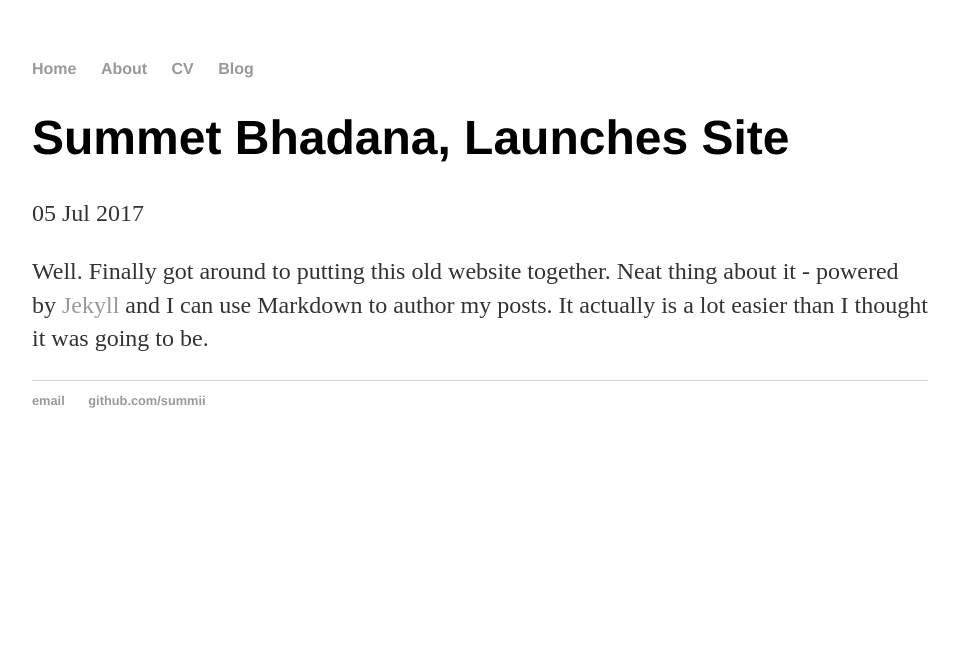
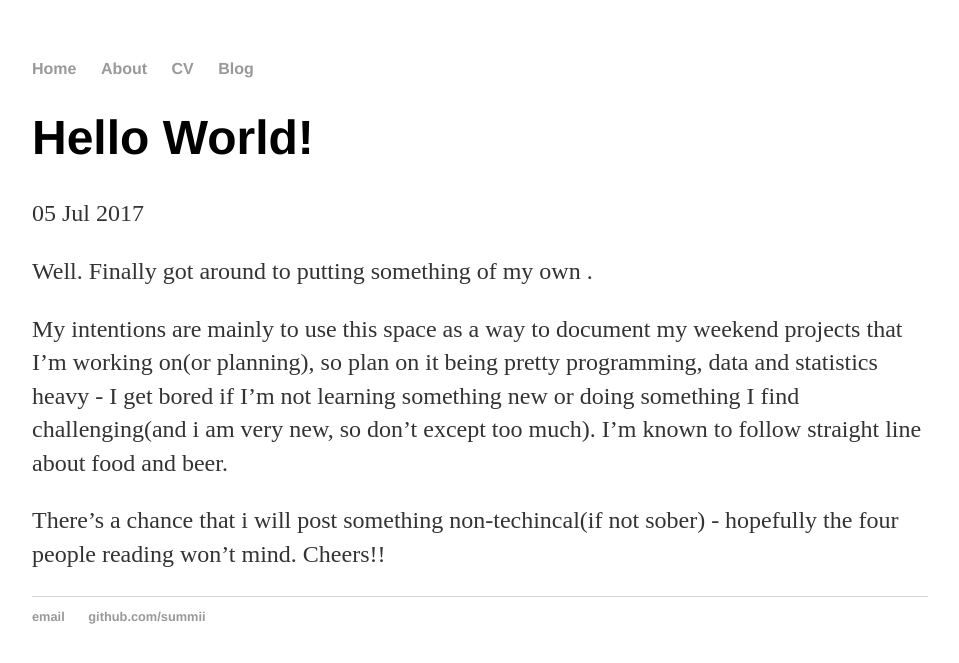
Before and after one commit to summii/summii.github.io, a Jekyll site: the page built from _posts/2017-07-05-hello-world.md, in a window 1280 px wide. Shown: the top 663 px of the page, without its empty margins (160-1119 px from the left). Built offline with Jekyll 4.4.1, drawn with Linux system fonts in a browser that asks for light colours.

Commit message:
updated new content

```diff
--- a/_posts/2017-07-05-hello-world.md
+++ b/_posts/2017-07-05-hello-world.md
@@ -1,7 +1,12 @@
 ---
 layout: post
-title: "Summet Bhadana, Launches Site"
+title: "Hello World!"
 date: 2017-07-05
 ---
 
-Well. Finally got around to putting this old website together. Neat thing about it - powered by [Jekyll](http://jekyllrb.com) and I can use Markdown to author my posts. It actually is a lot easier than I thought it was going to be.
+Well. Finally got around to putting something of my own .
+
+My intentions are mainly to use this space as a way to document my weekend projects that I'm working on(or planning), so plan on it being pretty programming, data and statistics heavy - I get bored if I'm not learning something new or doing something I find challenging(and i am very new, so don't except too much). I'm known to follow straight line about food and beer.
+
+There's a chance that i will post something non-techincal(if not sober) - hopefully the four people reading won't mind.
+Cheers!!
```
